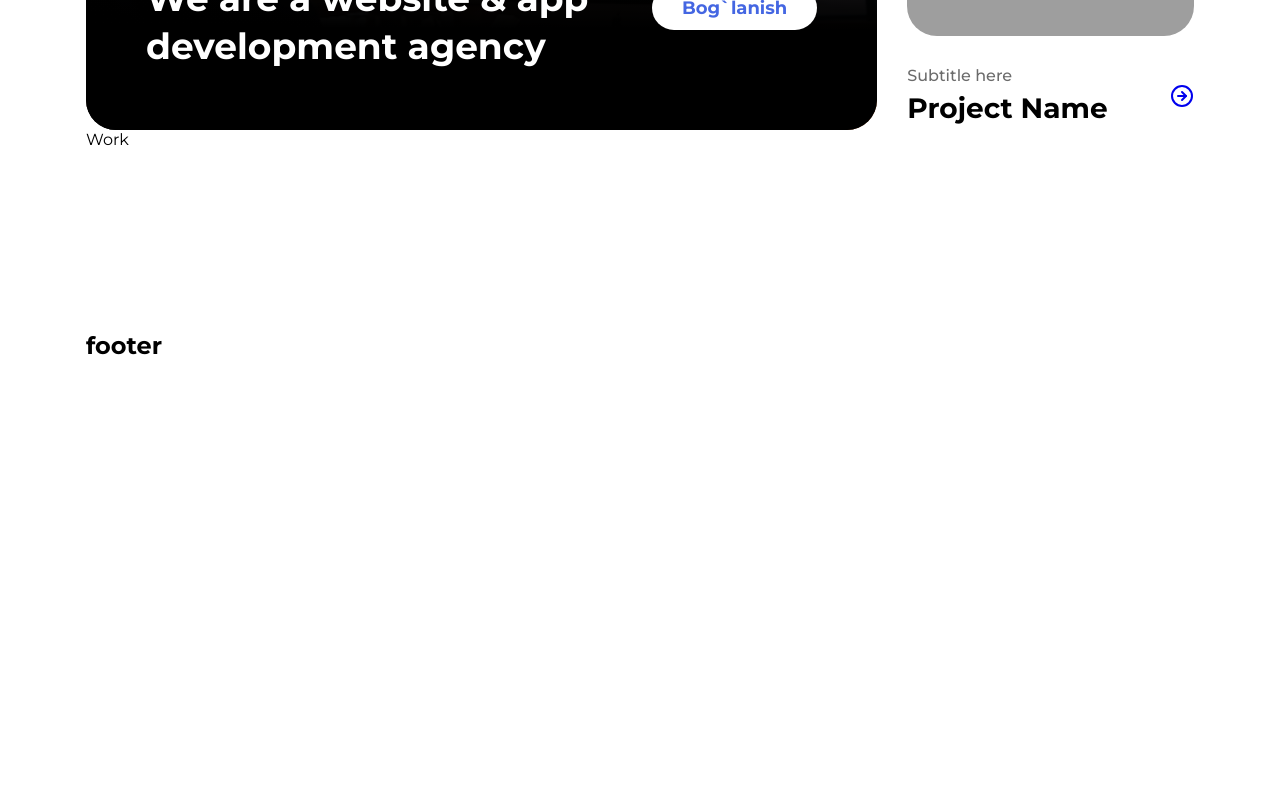
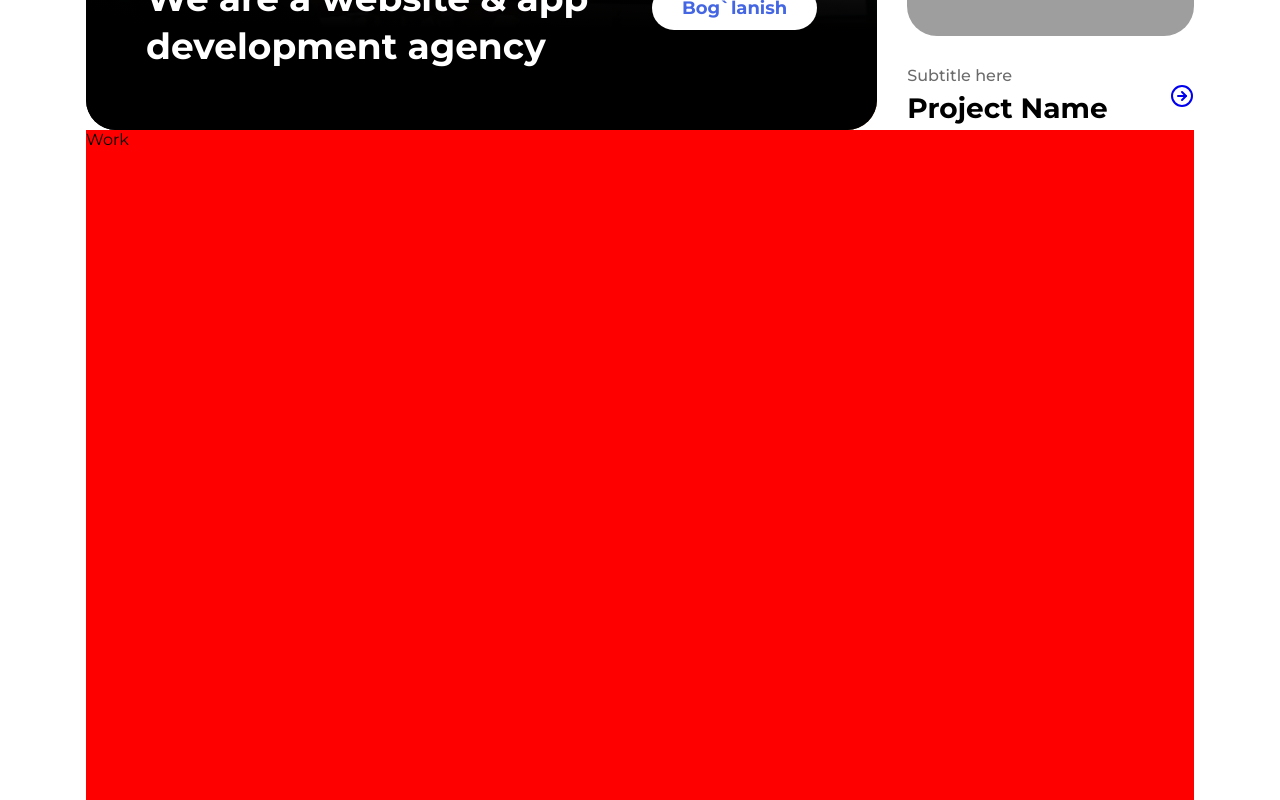
Before and after one commit to soft-data/data-soft, a Next.js app: page / in a window 1280 px wide. Shown: the part 440-1240 px from the top of the page. Before the commit the page ends 800 px from the top, so only its background shows below. Built offline with nearby package versions, Linux system fonts and the light colour scheme; grey boxes are pictures that could not be loaded.

Commit message:
work animation

```diff
--- a/ui/work/Work.tsx
+++ b/ui/work/Work.tsx
@@ -1,7 +1,42 @@
+'use client'
 import React from 'react'
+import { motion, TargetAndTransition } from 'framer-motion'
+import { useInView } from 'react-intersection-observer'
+
+const workVariants: {
+	show: TargetAndTransition
+	hidden: TargetAndTransition
+} = {
+	show: {
+		opacity: 1,
+		y: 0
+	},
+	hidden: {
+		opacity: 0,
+		y: -20
+	}
+}
 
 const Work = () => {
-	return <div>Work</div>
+	const { ref, inView, entry } = useInView({
+		rootMargin: '-150px',
+    // initialInView: false,
+    delay: 1000,
+	})
+	return (
+		<motion.div
+			ref={ref}
+			initial='hidden'
+			variants={workVariants}
+			animate={inView ? 'show' : 'hidden'}
+			style={{
+				background: 'red',
+				height: '100vh'
+			}}
+		>
+			Work
+		</motion.div>
+	)
 }
 
 export default Work
```
